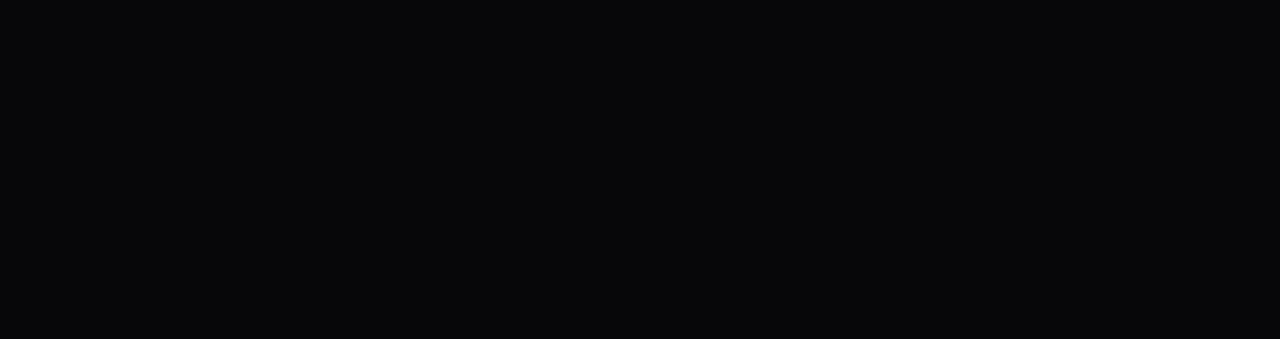
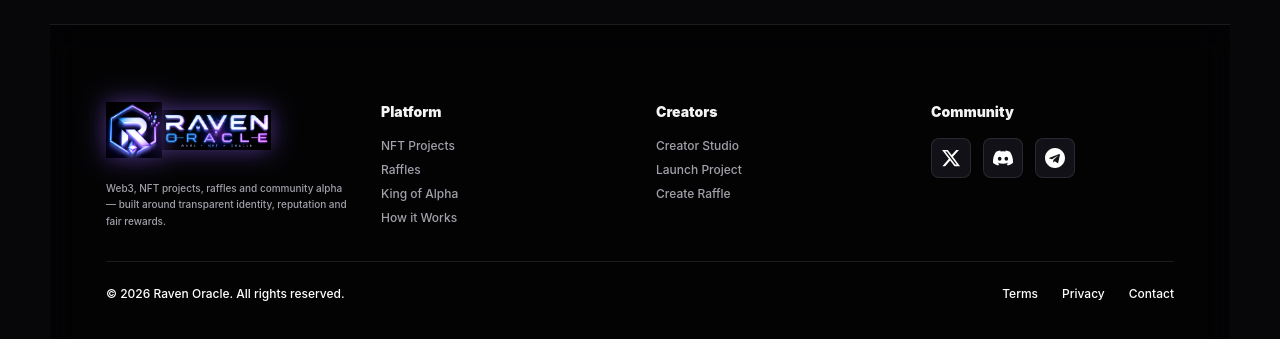
Before and after one commit to labraven3/raven-oracle, a Next.js app in the folder apps/web/: page / in a window 1280 px wide. Shown: the part 1538-1877 px from the top of the page. Before the commit the page ends 1562 px from the top, so only its background shows below. Built offline with nearby package versions, Linux system fonts and the light colour scheme; no server answers.

Commit message:
Show SiteFooter on homepage

```diff
--- a/apps/web/components/SiteChrome.tsx
+++ b/apps/web/components/SiteChrome.tsx
@@ -39,7 +39,7 @@ export default function SiteChrome({ children }: { children: ReactNode }) {
         <style>{`main > div.min-h-screen > nav.fixed.top-0.left-0.right-0{display:none!important}`}</style>
       )}
       <main className="flex-1">{children}</main>
-      {pathname !== "/" && <SiteFooter />}
+      <SiteFooter />
     </div>
   );
 }
```
